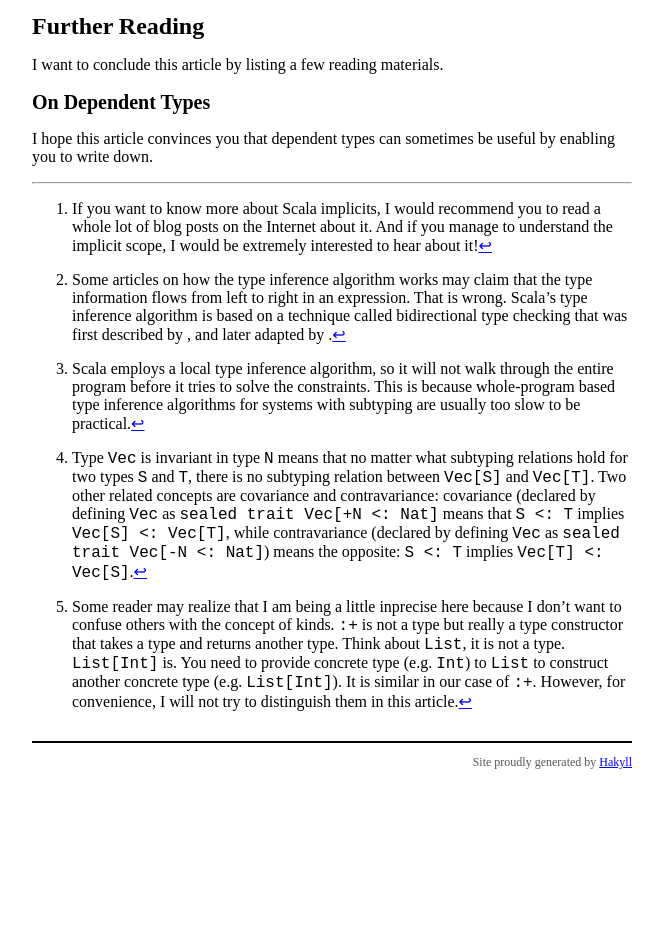
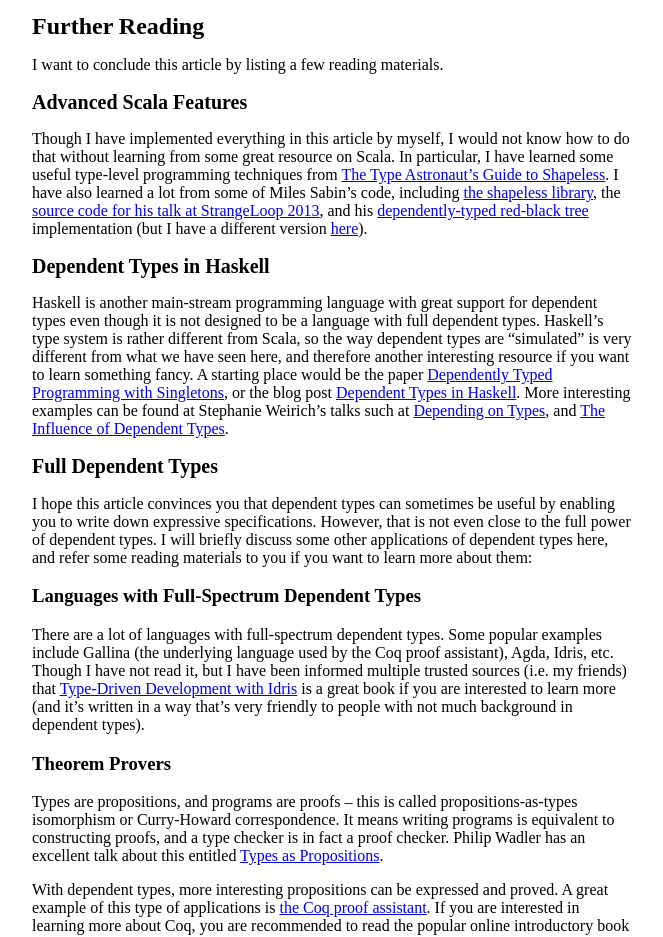
Before and after one commit to lastland/pl-blog, a plain HTML site: page posts/2017-09-03-dtscala.html in a window 1280 px wide. Shown: the part 11063-12000 px from the top of the page, without its empty margins (308-971 px from the left). Before the commit the page ends 11845 px from the top, so only its background shows below. Drawn offline with Linux system fonts and the light colour scheme.

Commit message:
Update (2017-09-03 20:25:41 EDT) [ci skip]

```diff
--- a/posts/2017-09-03-dtscala.html
+++ b/posts/2017-09-03-dtscala.html
@@ -401,13 +401,27 @@ scala&gt; <span class="fu">l</span>(<span class="fu">S</span>(<span class="fu">S
 <p>Notice that the last error is a compile-time error. The compiler complaints to us that it cannot find a proof to show that <span class="math inline">3 &lt; 3</span>. Indeed, there is no such proof!</p>
 <h1 id="further-reading">Further Reading</h1>
 <p>I want to conclude this article by listing a few reading materials.</p>
-<h2 id="on-dependent-types">On Dependent Types</h2>
-<p>I hope this article convinces you that dependent types can sometimes be useful by enabling you to write down.</p>
+<h2 id="advanced-scala-features">Advanced Scala Features</h2>
+<p>Though I have implemented everything in this article by myself, I would not know how to do that without learning from some great resource on Scala. In particular, I have learned some useful type-level programming techniques from <a href="https://underscore.io/books/shapeless-guide/">The Type Astronaut’s Guide to Shapeless</a>. I have also learned a lot from some of Miles Sabin’s code, including <a href="https://github.com/milessabin/shapeless/">the shapeless library</a>, the <a href="https://github.com/milessabin/strangeloop-2013">source code for his talk at StrangeLoop 2013</a>, and his <a href="https://github.com/milessabin/tls-philly-rbtree-2016">dependently-typed red-black tree</a> implementation (but I have a different version <a href="https://github.com/lastland/DTScala/blob/master/src/main/scala/RBT.scala">here</a>).</p>
+<h2 id="dependent-types-in-haskell">Dependent Types in Haskell</h2>
+<p>Haskell is another main-stream programming language with great support for dependent types even though it is not designed to be a language with full dependent types. Haskell’s type system is rather different from Scala, so the way dependent types are “simulated” is very different from what we have seen here, and therefore another interesting resource if you want to learn something fancy. A starting place would be the paper <a href="http://dl.acm.org/citation.cfm?id=2364522">Dependently Typed Programming with Singletons</a>, or the blog post <a href="https://www.schoolofhaskell.com/user/konn/prove-your-haskell-for-great-safety/dependent-types-in-haskell">Dependent Types in Haskell</a>. More interesting examples can be found at Stephanie Weirich’s talks such at <a href="https://www.youtube.com/watch?v=n-b1PYbRUOY">Depending on Types</a>, and <a href="https://www.youtube.com/watch?v=GgD0KUxMaQs">The Influence of Dependent Types</a>.</p>
+<h2 id="full-dependent-types">Full Dependent Types</h2>
+<p>I hope this article convinces you that dependent types can sometimes be useful by enabling you to write down expressive specifications. However, that is not even close to the full power of dependent types. I will briefly discuss some other applications of dependent types here, and refer some reading materials to you if you want to learn more about them:</p>
+<h3 id="languages-with-full-spectrum-dependent-types">Languages with Full-Spectrum Dependent Types</h3>
+<p>There are a lot of languages with full-spectrum dependent types. Some popular examples include Gallina (the underlying language used by the Coq proof assistant), Agda, Idris, etc. Though I have not read it, but I have been informed multiple trusted sources (i.e. my friends) that <a href="https://www.manning.com/books/type-driven-development-with-idris">Type-Driven Development with Idris</a> is a great book if you are interested to learn more (and it’s written in a way that’s very friendly to people with not much background in dependent types).</p>
+<h3 id="theorem-provers">Theorem Provers</h3>
+<p>Types are propositions, and programs are proofs – this is called propositions-as-types isomorphism or Curry-Howard correspondence. It means writing programs is equivalent to constructing proofs, and a type checker is in fact a proof checker. Philip Wadler has an excellent talk about this entitled <a href="https://www.youtube.com/watch?v=IOiZatlZtGU">Types as Propositions</a>.</p>
+<p>With dependent types, more interesting propositions can be expressed and proved. A great example of this type of applications is <a href="https://coq.inria.fr/">the Coq proof assistant</a>. If you are interested in learning more about Coq, you are recommended to read the popular online introductory book <a href="https://softwarefoundations.cis.upenn.edu/">Software Foundations</a>.</p>
+<h3 id="formal-verification">Formal Verification</h3>
+<p>Full-fledge dependent types allow you to use your programs in your types. Combining with a theorem prover, you can express a proposition about your program (for example, the proposition can be that your sorting function returns a sorted list), and prove that it is correct all in the same language. This means you can formally prove that your program is correct, if you believe in the correctness of the language’s core and its metatheory. You can find more examples in the online introductory book <a href="https://softwarefoundations.cis.upenn.edu/vfa-current/index.html">Verified Functional Algorithms</a>, which is also the 3rd volume of Software Foundations.</p>
+<p>Furthermore, we can verify programs written in other languages, as long as we trust that the compiler of that language will preserve the semantics between the source code and the compiled code. Though trust does not make much sense on huge softwares, compilers themselves are just programs that can be written in a dependently-typed languages and formally proved to be correct. An example would be <a href="http://compcert.inria.fr/">CompCert</a>, a C compiler that has been formally verified in Coq. <a href="http://vst.cs.princeton.edu/">VST</a> is a verification tool based on CompCert that can help you specify and verify C programs.</p>
+<h2 id="implementing-dependent-types">Implementing Dependent Types</h2>
+<p>If you are interested in learning how to implement a language with full dependen types, I have been told that <a href="https://www.andres-loeh.de/LambdaPi/LambdaPi.pdf">a tutorial implementation of a dependently typed lambda calculus</a> is a great reference.</p>
 <div class="footnotes">
 <hr />
 <ol>
 <li id="fn1"><p>If you want to know more about Scala implicits, I would recommend you to read a whole lot of blog posts on the Internet about it. And if you manage to understand the implicit scope, I would be extremely interested to hear about it!<a href="#fnref1">↩</a></p></li>
-<li id="fn2"><p>Some articles on how the type inference algorithm works may claim that the type information flows from left to right in an expression. That is wrong. Scala’s type inference algorithm is based on a technique called bidirectional type checking that was first described by <span class="citation"></span>, and later adapted by <span class="citation"></span>.<a href="#fnref2">↩</a></p></li>
+<li id="fn2"><p>Some articles on how the type inference algorithm works may claim that the type information flows from left to right in an expression. That is wrong. Scala’s type inference algorithm is based on a technique called bidirectional type checking that was first described by <a href="http://dl.acm.org/citation.cfm?id=345100">Pierce and Turner (1998)</a>, and later adapted by <a href="http://dl.acm.org/citation.cfm?id=360207">Odersky, et al. (2001)</a>.<a href="#fnref2">↩</a></p></li>
 <li id="fn3"><p>Scala employs a local type inference algorithm, so it will not walk through the entire program before it tries to solve the constraints. This is because whole-program based type inference algorithms for systems with subtyping are usually too slow to be practical.<a href="#fnref3">↩</a></p></li>
 <li id="fn4"><p>Type <code>Vec</code> is invariant in type <code>N</code> means that no matter what subtyping relations hold for two types <code>S</code> and <code>T</code>, there is no subtyping relation between <code>Vec[S]</code> and <code>Vec[T]</code>. Two other related concepts are covariance and contravariance: covariance (declared by defining <code>Vec</code> as <code>sealed trait Vec[+N &lt;: Nat]</code> means that <code>S &lt;: T</code> implies <code>Vec[S] &lt;: Vec[T]</code>, while contravariance (declared by defining <code>Vec</code> as <code>sealed trait Vec[-N &lt;: Nat]</code>) means the opposite: <code>S &lt;: T</code> implies <code>Vec[T] &lt;: Vec[S]</code>.<a href="#fnref4">↩</a></p></li>
 <li id="fn5"><p>Some reader may realize that I am being a little inprecise here because I don’t want to confuse others with the concept of kinds. <code>:+</code> is not a type but really a type constructor that takes a type and returns another type. Think about <code>List</code>, it is not a type. <code>List[Int]</code> is. You need to provide concrete type (e.g. <code>Int</code>) to <code>List</code> to construct another concrete type (e.g. <code>List[Int]</code>). It is similar in our case of <code>:+</code>. However, for convenience, I will not try to distinguish them in this article.<a href="#fnref5">↩</a></p></li>
```
